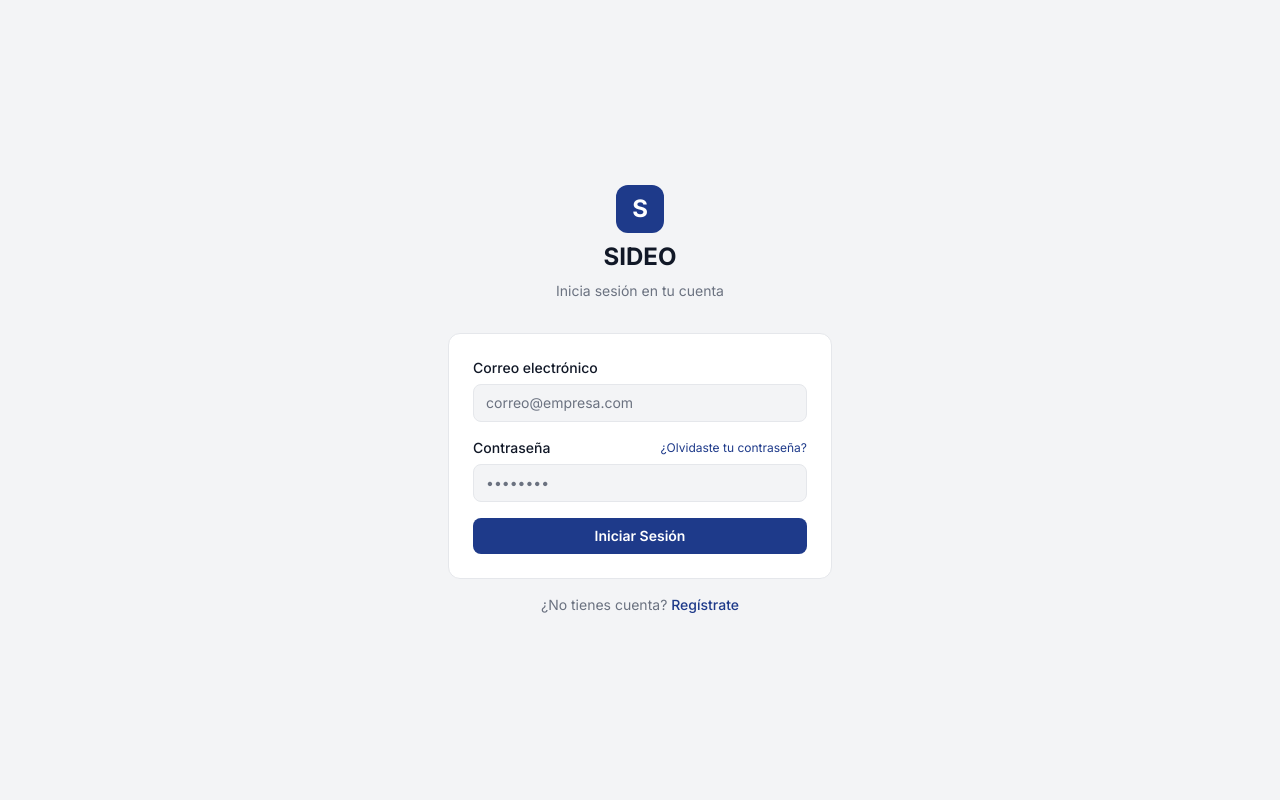
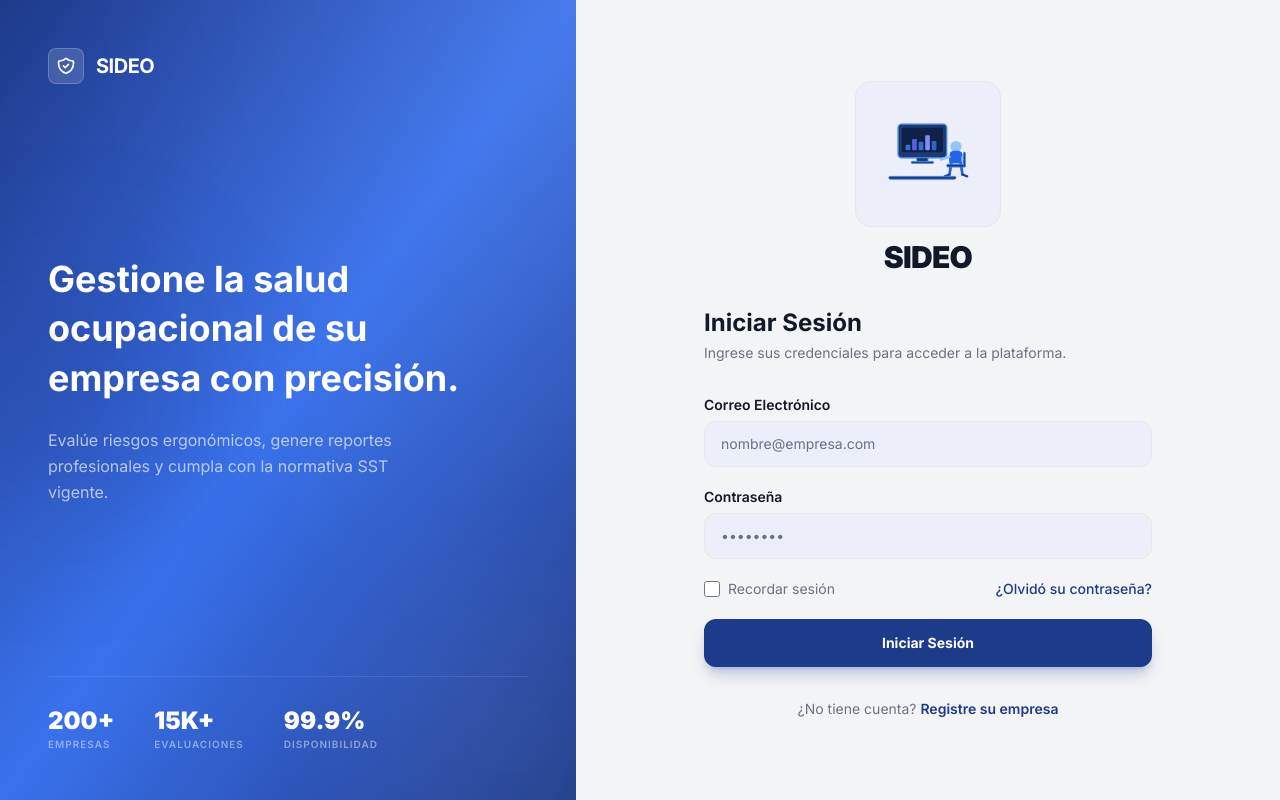
Before and after one commit to CamiloVargas05/sideo-frontend, a Next.js app: page /auth/login in a window 1280 px wide. Built offline with nearby package versions, Linux system fonts and the light colour scheme.

Commit message:
feat : agregar ilustración ergonómica y mejorar diseño del formulario de inicio de sesión

```diff
--- a/src/components/auth/login/login.jsx
+++ b/src/components/auth/login/login.jsx
@@ -1,67 +1,160 @@
 import Link from "next/link";
+
+/* ── Ilustración ergonómica SVG ── */
+function ErgonomicIllustration() {
+  return (
+    <svg viewBox="0 0 120 120" fill="none" xmlns="http://www.w3.org/2000/svg" className="w-28 h-28">
+      {/* Monitor */}
+      <rect x="28" y="28" width="52" height="36" rx="4" fill="#1e3a6e" stroke="#3b82f6" strokeWidth="1.5"/>
+      <rect x="32" y="32" width="44" height="26" rx="2" fill="#0f2147"/>
+      {/* Pantalla: gráfico de barras */}
+      <rect x="36" y="50" width="5" height="6" rx="1" fill="#3b82f6" opacity="0.8"/>
+      <rect x="43" y="44" width="5" height="12" rx="1" fill="#6366f1" opacity="0.9"/>
+      <rect x="50" y="47" width="5" height="9" rx="1" fill="#3b82f6" opacity="0.8"/>
+      <rect x="57" y="40" width="5" height="16" rx="1" fill="#818cf8"/>
+      <rect x="64" y="46" width="5" height="10" rx="1" fill="#3b82f6" opacity="0.7"/>
+      {/* Pie monitor */}
+      <rect x="48" y="64" width="12" height="4" rx="1" fill="#1e3a6e" stroke="#3b82f6" strokeWidth="1"/>
+      <rect x="42" y="68" width="24" height="2" rx="1" fill="#1e3a6e" stroke="#3b82f6" strokeWidth="1"/>
+      {/* Persona sentada */}
+      <circle cx="90" cy="52" r="6" fill="#93c5fd"/>
+      {/* Torso */}
+      <path d="M84 58 C83 60 82 65 83 70 L97 70 C98 65 97 60 96 58 C94 56 86 56 84 58Z" fill="#2563eb"/>
+      {/* Brazo sobre escritorio */}
+      <path d="M83 63 L74 66" stroke="#93c5fd" strokeWidth="2.5" strokeLinecap="round"/>
+      <path d="M97 63 L97 68" stroke="#93c5fd" strokeWidth="2.5" strokeLinecap="round"/>
+      {/* Piernas */}
+      <path d="M85 70 L83 82" stroke="#2563eb" strokeWidth="3" strokeLinecap="round"/>
+      <path d="M95 70 L97 82" stroke="#2563eb" strokeWidth="3" strokeLinecap="round"/>
+      <path d="M83 82 L78 84" stroke="#1e40af" strokeWidth="2.5" strokeLinecap="round"/>
+      <path d="M97 82 L102 84" stroke="#1e40af" strokeWidth="2.5" strokeLinecap="round"/>
+      {/* Silla */}
+      <rect x="80" y="71" width="20" height="3" rx="1.5" fill="#1e3a6e" stroke="#3b82f6" strokeWidth="1"/>
+      <rect x="98" y="58" width="2" height="16" rx="1" fill="#1e3a6e" stroke="#3b82f6" strokeWidth="0.8"/>
+      {/* Escritorio */}
+      <rect x="18" y="84" width="72" height="3" rx="1.5" fill="#1e3a6e" stroke="#3b82f6" strokeWidth="1"/>
+    </svg>
+  );
+}
 
 export default function Login() {
   return (
-    <div className="min-h-screen bg-background flex items-center justify-center px-4">
-      <div className="w-full max-w-sm">
+    <div className="min-h-screen flex">
+
+      {/* ── Panel izquierdo (marketing) ── */}
+      <div className="hidden lg:flex lg:w-[45%] bg-linear-to-br from-sidebar via-sidebar-accent/90 to-primary flex-col justify-between p-12 relative overflow-hidden">
+        {/* Fondos decorativos */}
+        <div className="absolute inset-0 bg-[radial-gradient(ellipse_at_top_right,rgba(255,255,255,0.07),transparent_60%)] pointer-events-none" />
+        <div className="absolute -right-24 -bottom-24 w-80 h-80 bg-white/5 rounded-full blur-3xl pointer-events-none" />
+        <div className="absolute -left-16 top-1/3 w-64 h-64 bg-primary/20 rounded-full blur-3xl pointer-events-none" />
+
         {/* Logo */}
-        <div className="flex flex-col items-center gap-2 mb-8">
-          <div className="w-12 h-12 bg-primary rounded-xl flex items-center justify-center">
-            <span className="text-primary-fg font-bold text-2xl">S</span>
+        <div className="flex items-center gap-3 relative z-10">
+          <div className="w-9 h-9 bg-white/15 border border-white/20 rounded-lg flex items-center justify-center">
+            <svg className="w-5 h-5 text-white" fill="none" stroke="currentColor" strokeWidth={2} viewBox="0 0 24 24">
+              <path strokeLinecap="round" strokeLinejoin="round" d="M9 12l2 2 4-4m5.618-4.016A11.955 11.955 0 0112 2.944a11.955 11.955 0 01-8.618 3.04A12.02 12.02 0 003 9c0 5.591 3.824 10.29 9 11.622 5.176-1.332 9-6.03 9-11.622 0-1.042-.133-2.052-.382-3.016z" />
+            </svg>
           </div>
-          <h1 className="text-2xl font-bold text-foreground">SIDEO</h1>
-          <p className="text-muted-fg text-sm">Inicia sesión en tu cuenta</p>
+          <span className="text-white font-bold text-xl tracking-tight">SIDEO</span>
+        </div>
+
+        {/* Texto central */}
+        <div className="relative z-10 flex flex-col gap-6">
+          <h2 className="text-3xl xl:text-4xl font-bold text-white leading-snug">
+            Gestione la salud ocupacional de su empresa con precisión.
+          </h2>
+          <p className="text-white/65 text-base leading-relaxed max-w-sm">
+            Evalúe riesgos ergonómicos, genere reportes profesionales y cumpla con la normativa SST vigente.
+          </p>
+        </div>
+
+        {/* Stats */}
+        <div className="relative z-10 flex items-center gap-10 border-t border-white/10 pt-8">
+          {[
+            { value: "200+", label: "Empresas" },
+            { value: "15K+", label: "Evaluaciones" },
+            { value: "99.9%", label: "Disponibilidad" },
+          ].map((s) => (
+            <div key={s.label} className="flex flex-col gap-1">
+              <span className="text-white font-black text-2xl leading-none">{s.value}</span>
+              <span className="text-white/45 text-[10px] tracking-widest uppercase font-semibold">{s.label}</span>
+            </div>
+          ))}
+        </div>
+      </div>
+
+      {/* ── Panel derecho (formulario) ── */}
+      <div className="flex-1 flex flex-col items-center justify-center px-6 py-12 bg-background">
+        <div className="w-full max-w-md flex flex-col gap-8">
+
+          {/* Ilustración + marca */}
+          <div className="flex flex-col items-center gap-2">
+            <div className="bg-secondary/40 border border-border rounded-2xl p-4">
+              <ErgonomicIllustration />
+            </div>
+            <h1 className="text-3xl font-black text-foreground tracking-tight mt-1">SIDEO</h1>
+          </div>
+
+          {/* Encabezado */}
+          <div className="flex flex-col gap-1">
+            <h2 className="text-2xl font-bold text-foreground">Iniciar Sesión</h2>
+            <p className="text-muted-fg text-sm">Ingrese sus credenciales para acceder a la plataforma.</p>
           </div>
 
           {/* Form */}
-        <div className="bg-card border border-border rounded-xl p-6 flex flex-col gap-4">
+          <form className="flex flex-col gap-5">
             <div className="flex flex-col gap-1.5">
-            <label className="text-sm font-medium text-foreground" htmlFor="email">
-              Correo electrónico
+              <label className="text-sm font-semibold text-foreground" htmlFor="email">
+                Correo Electrónico
               </label>
               <input
                 id="email"
                 type="email"
-              placeholder="correo@empresa.com"
-              className="w-full border border-border rounded-lg px-3 py-2 text-sm bg-background text-foreground placeholder:text-muted-fg focus:outline-none focus:ring-2 focus:ring-primary"
+                placeholder="nombre@empresa.com"
+                className="w-full border border-border rounded-xl px-4 py-3 text-sm bg-secondary/40 text-foreground placeholder:text-muted-fg focus:outline-none focus:ring-2 focus:ring-primary/50 focus:border-primary/50 transition-colors"
               />
             </div>
 
             <div className="flex flex-col gap-1.5">
-            <div className="flex items-center justify-between">
-              <label className="text-sm font-medium text-foreground" htmlFor="password">
+              <label className="text-sm font-semibold text-foreground" htmlFor="password">
                 Contraseña
               </label>
-              <Link
-                href="/auth/olvide-contrasena"
-                className="text-xs text-primary hover:underline"
-              >
-                ¿Olvidaste tu contraseña?
-              </Link>
-            </div>
               <input
                 id="password"
                 type="password"
                 placeholder="••••••••"
-              className="w-full border border-border rounded-lg px-3 py-2 text-sm bg-background text-foreground placeholder:text-muted-fg focus:outline-none focus:ring-2 focus:ring-primary"
+                className="w-full border border-border rounded-xl px-4 py-3 text-sm bg-secondary/40 text-foreground placeholder:text-muted-fg focus:outline-none focus:ring-2 focus:ring-primary/50 focus:border-primary/50 transition-colors"
               />
+            </div>
+
+            {/* Recordar + olvidé */}
+            <div className="flex items-center justify-between">
+              <label className="flex items-center gap-2 cursor-pointer select-none">
+                <input type="checkbox" className="w-4 h-4 rounded border-border accent-primary" />
+                <span className="text-sm text-muted-fg">Recordar sesión</span>
+              </label>
+              <Link href="/auth/olvide-contrasena" className="text-sm text-primary hover:underline font-medium">
+                ¿Olvidó su contraseña?
+              </Link>
             </div>
 
             <button
               type="submit"
-            className="w-full bg-primary text-primary-fg font-semibold py-2 rounded-lg hover:opacity-90 transition-opacity text-sm"
+              className="w-full bg-primary text-primary-fg font-bold py-3.5 rounded-xl hover:opacity-90 active:scale-[0.98] transition-all text-sm shadow-lg shadow-primary/25"
             >
               Iniciar Sesión
             </button>
-        </div>
+          </form>
 
-        <p className="text-center text-sm text-muted-fg mt-4">
-          ¿No tienes cuenta?{" "}
-          <Link href="/auth/registro" className="text-primary font-medium hover:underline">
-            Regístrate
+          <p className="text-center text-sm text-muted-fg">
+            ¿No tiene cuenta?{" "}
+            <Link href="/auth/registro" className="text-primary font-semibold hover:underline">
+              Registre su empresa
             </Link>
           </p>
         </div>
       </div>
+
+    </div>
   );
 }
```
Lines whose indentation alone changed are shown as unchanged.
